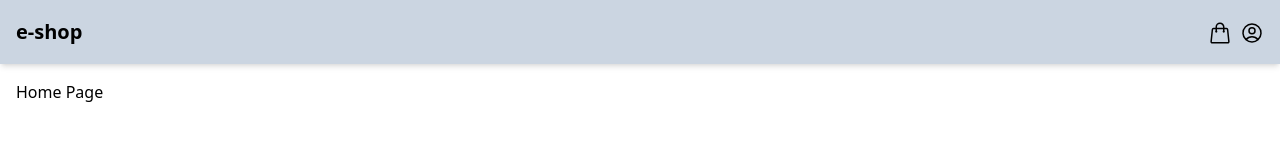
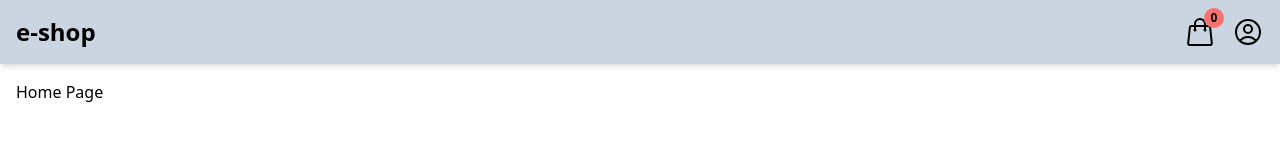
Before and after one commit to susrobert/shop-nextjs-tailwindcss, a Next.js app: page / in a window 1280 px wide. Shown: the top 160 px of the page. Built offline with nearby package versions, Linux system fonts and the light colour scheme.

Commit message:
add cart badge

```diff
--- a/components/Layout.tsx
+++ b/components/Layout.tsx
@@ -16,15 +16,19 @@ function Layout({ title, children }: any) {
         {/* HEADER */}
         <header>
           <nav className="flex items-center justify-between h-16 px-4 bg-slate-300 shadow-md">
-            <Link className="font-bold text-xl" href="\">
+            <Link className="font-bold text-2xl" href="\">
               e-shop
             </Link>
             <div>
-              <Link className="p-2" href="/cart">
-                <ShoppingBagIcon className="inline h-6 w-6" />
+              <Link className="p-4 relative" href="/cart">
+                <ShoppingBagIcon className="inline h-8 w-8 hover:text-gray-500" />
+                <span className="absolute font-bold -ml-3 -mt-2 text-center leading-5 text-xs w-5 h-5 rounded-full bg-red-400">
+                  {0}
+                </span>
               </Link>
+
               <Link href="/login">
-                <UserCircleIcon className="inline h-6 w-6" />
+                <UserCircleIcon className="inline h-8 w-8 hover:text-gray-500" />
               </Link>
             </div>
           </nav>
```
